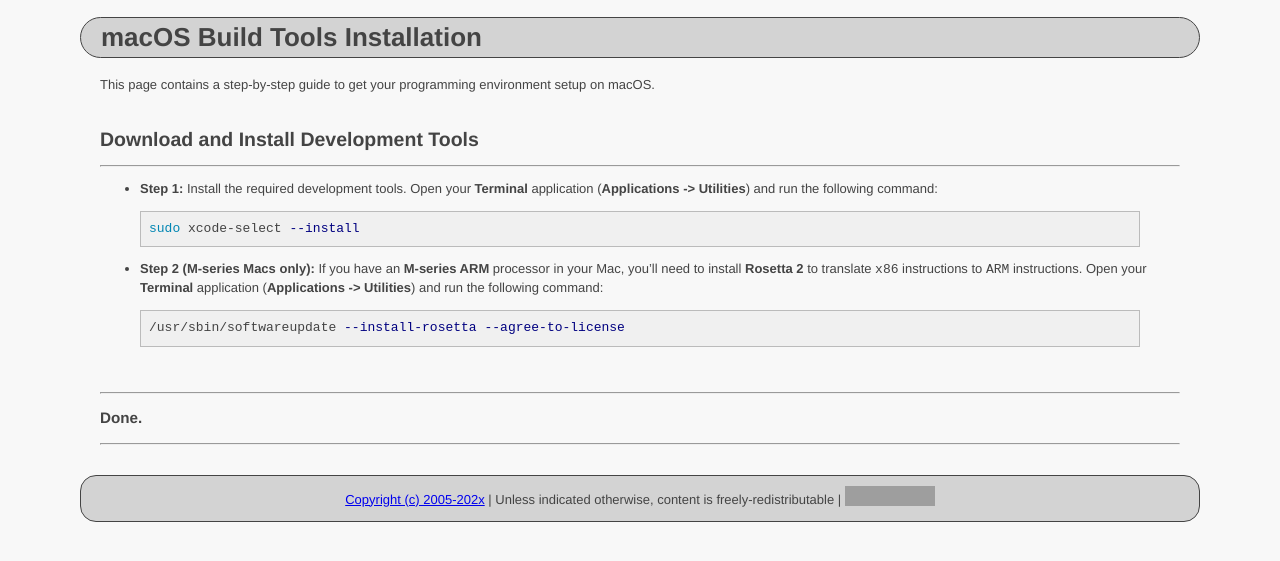
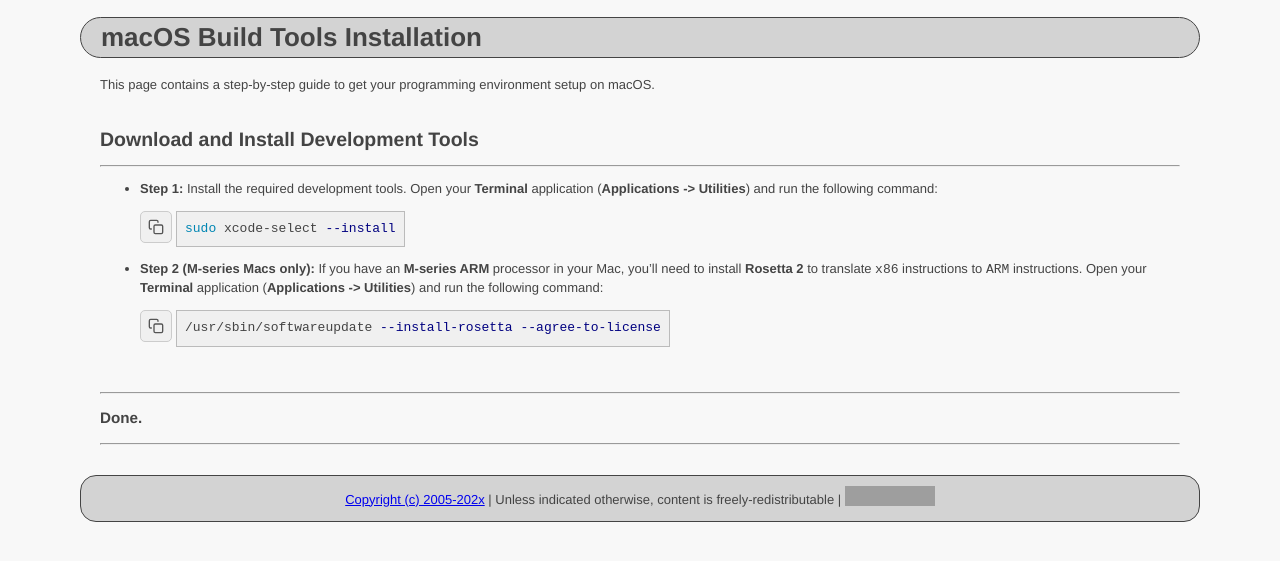
Before and after one commit to ycpcs/dev-env-setup-guide, a Jekyll site: the page built from prog_envs/macOS/macOS_build_tools_installation.md, in a window 1280 px wide. Shown: the top 561 px of the page. Built offline with Jekyll 4.4.1, drawn with Linux system fonts in a browser that asks for light colours; grey boxes are pictures that could not be loaded.

Commit message:
updated copy button styling

```diff
--- a/css/copy_button.css
+++ b/css/copy_button.css
@@ -1,38 +1,30 @@
 .code-wrapper {
-  position: relative;
+  display: flex;
+  flex-direction: row;
+  align-items: flex-start;
+  gap: 4px;
   margin: 0.5em 0;
+}
+
+.copy-btn {
+  flex-shrink: 0;
+  display: flex;
+  align-items: center;
+  justify-content: center;
+  width: 32px;
+  height: 32px;
+  margin: 0;              /* remove offsets */
+  padding: 0;
+  cursor: pointer;
+  background: #f0f0f0;
+  color: #555;
+  border: 1px solid #ccc;
+  border-radius: 5px;
+  transition: background 0.2s, color 0.2s, border-color 0.2s;
 }
 
 .code-wrapper pre {
   margin: 0;
-  padding-right: 40px; /* space so text doesn't go under button */
-}
-
-.copy-btn {
-  position: absolute;
-  top: 6px;     /* adjust vertically */
-  right: 6px;   /* adjust horizontally */
-
-  display: flex;
-  align-items: center;
-  justify-content: center;
-
-  width: 28px;
-  height: 28px;
-
-  cursor: pointer;
-  background: rgba(240, 240, 240, 0.9);
-  color: #555;
-  border: 1px solid #ccc;
-  border-radius: 5px;
-
-  opacity: 0;                  /* hidden by default */
-  transition: opacity 0.2s, background 0.2s, color 0.2s;
-}
-
-/* Show button on hover (like GitHub) */
-.code-wrapper:hover .copy-btn {
-  opacity: 1;
 }
 
 .copy-btn:hover {
@@ -45,11 +37,10 @@
   background: #2a9d2a;
   color: #fff;
   border-color: #228b22;
-  opacity: 1; /* stay visible after click */
 }
 
 .copy-btn svg {
-  width: 14px;
-  height: 14px;
+  width: 16px;
+  height: 16px;
   pointer-events: none;
 }
--- a/js/copy_button.js
+++ b/js/copy_button.js
@@ -20,8 +20,8 @@ document.addEventListener("DOMContentLoaded", function () {
     btn.setAttribute("title", "Copy");
     btn.setAttribute("aria-label", "Copy");
 
+    wrapper.appendChild(btn);
     wrapper.appendChild(pre);
-    wrapper.appendChild(btn);
 
     btn.addEventListener("click", function () {
       var code = pre.querySelector("code")
```
